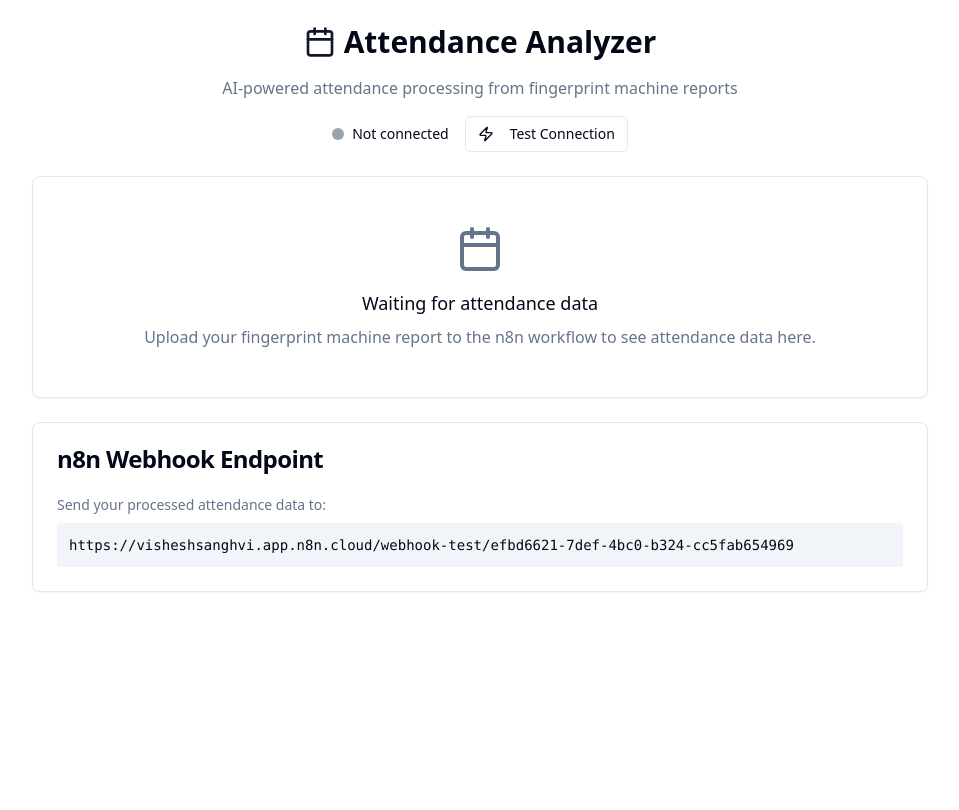
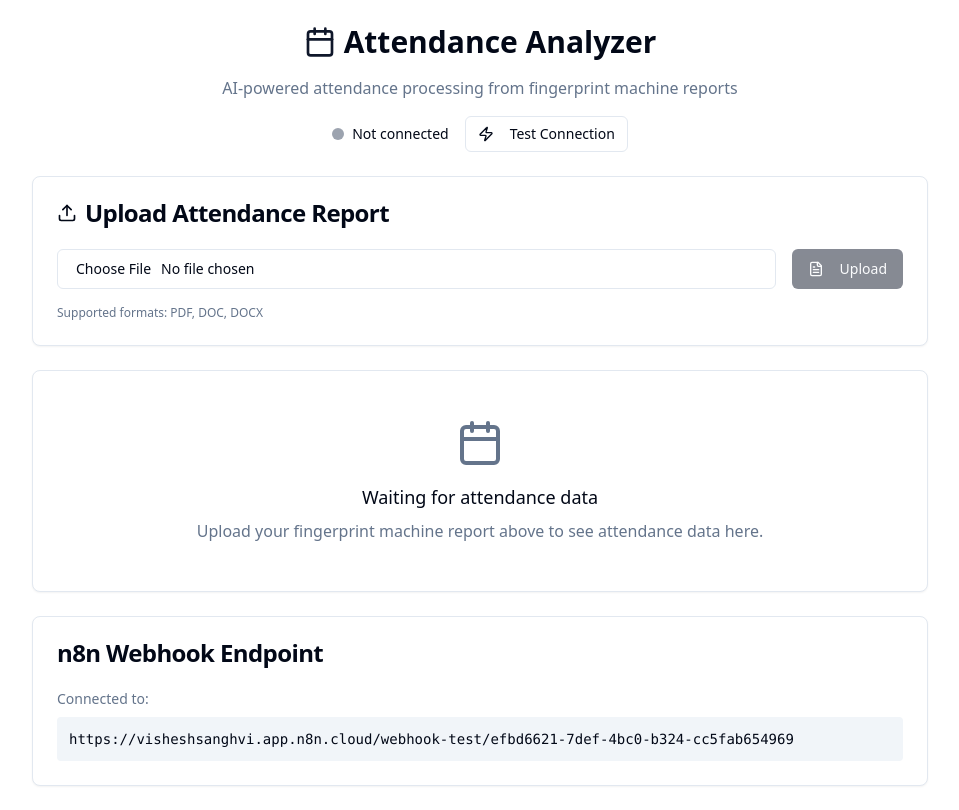
Before and after one commit to visheshsanghvi112/attend-ai-insight-flow-79, a React (Vite) app: page / in a window 1280 px wide. Shown: the whole page, without its empty margins (160-1119 px from the left). Built offline with nearby package versions, Linux system fonts and the light colour scheme.

Commit message:
feat: Add PDF upload option
Adds a UI element to allow users to upload PDF files for analysis via the webhook.

```diff
--- a/src/pages/Index.tsx
+++ b/src/pages/Index.tsx
@@ -2,12 +2,15 @@
 import { useState, useEffect } from "react";
 import { Card, CardContent, CardHeader, CardTitle } from "@/components/ui/card";
 import { Button } from "@/components/ui/button";
-import { Calendar, Users, UserCheck, UserX, Zap } from "lucide-react";
+import { Input } from "@/components/ui/input";
+import { Calendar, Users, UserCheck, UserX, Zap, Upload, FileText } from "lucide-react";
 import { useToast } from "@/hooks/use-toast";
 
 const Index = () => {
   const [attendanceData, setAttendanceData] = useState(null);
   const [isConnected, setIsConnected] = useState(false);
+  const [selectedFile, setSelectedFile] = useState<File | null>(null);
+  const [isUploading, setIsUploading] = useState(false);
   const { toast } = useToast();
 
   const webhookUrl = "https://visheshsanghvi.app.n8n.cloud/webhook-test/efbd6621-7def-4bc0-b324-cc5fab654969";
@@ -39,6 +42,57 @@ const Index = () => {
     }
   };
 
+  const handleFileSelect = (event: React.ChangeEvent<HTMLInputElement>) => {
+    const file = event.target.files?.[0];
+    if (file && (file.type === "application/pdf" || file.type === "application/msword" || file.type === "application/vnd.openxmlformats-officedocument.wordprocessingml.document")) {
+      setSelectedFile(file);
+    } else {
+      toast({
+        title: "Invalid file type",
+        description: "Please select a PDF or Word document.",
+        variant: "destructive",
+      });
+    }
+  };
+
+  const uploadReport = async () => {
+    if (!selectedFile) return;
+
+    setIsUploading(true);
+
+    try {
+      const formData = new FormData();
+      formData.append('file', selectedFile);
+      formData.append('timestamp', new Date().toISOString());
+      formData.append('source', 'attendance-analyzer');
+
+      await fetch(webhookUrl, {
+        method: "POST",
+        mode: "no-cors",
+        body: formData,
+      });
+
+      toast({
+        title: "Report uploaded successfully",
+        description: "Your attendance report is being processed. Results will appear below when ready.",
+      });
+
+      setSelectedFile(null);
+      // Reset file input
+      const fileInput = document.getElementById('file-input') as HTMLInputElement;
+      if (fileInput) fileInput.value = '';
+
+    } catch (error) {
+      toast({
+        title: "Upload failed",
+        description: "Could not upload the report. Please try again.",
+        variant: "destructive",
+      });
+    } finally {
+      setIsUploading(false);
+    }
+  };
+
   return (
     <div className="min-h-screen bg-background p-6">
       <div className="max-w-4xl mx-auto space-y-6">
@@ -65,6 +119,48 @@ const Index = () => {
             </Button>
           </div>
         </div>
+
+        {/* File Upload Section */}
+        <Card>
+          <CardHeader>
+            <CardTitle className="flex items-center">
+              <Upload className="h-5 w-5 mr-2" />
+              Upload Attendance Report
+            </CardTitle>
+          </CardHeader>
+          <CardContent className="space-y-4">
+            <div className="flex items-center space-x-4">
+              <Input
+                id="file-input"
+                type="file"
+                accept=".pdf,.doc,.docx"
+                onChange={handleFileSelect}
+                className="flex-1"
+              />
+              <Button
+                onClick={uploadReport}
+                disabled={!selectedFile || isUploading}
+              >
+                {isUploading ? (
+                  "Uploading..."
+                ) : (
+                  <>
+                    <FileText className="h-4 w-4 mr-2" />
+                    Upload
+                  </>
+                )}
+              </Button>
+            </div>
+            {selectedFile && (
+              <p className="text-sm text-muted-foreground">
+                Selected: {selectedFile.name} ({(selectedFile.size / 1024 / 1024).toFixed(2)} MB)
+              </p>
+            )}
+            <p className="text-xs text-muted-foreground">
+              Supported formats: PDF, DOC, DOCX
+            </p>
+          </CardContent>
+        </Card>
 
         {/* Attendance Data Display */}
         {attendanceData ? (
@@ -111,7 +207,7 @@ const Index = () => {
               <Calendar className="h-12 w-12 mx-auto mb-4 text-muted-foreground" />
               <h3 className="text-lg font-medium mb-2">Waiting for attendance data</h3>
               <p className="text-muted-foreground">
-                Upload your fingerprint machine report to the n8n workflow to see attendance data here.
+                Upload your fingerprint machine report above to see attendance data here.
               </p>
             </CardContent>
           </Card>
@@ -124,7 +220,7 @@ const Index = () => {
           </CardHeader>
           <CardContent>
             <div className="space-y-2">
-              <p className="text-sm text-muted-foreground">Send your processed attendance data to:</p>
+              <p className="text-sm text-muted-foreground">Connected to:</p>
               <code className="block p-3 bg-muted rounded text-sm break-all">
                 {webhookUrl}
               </code>
```
